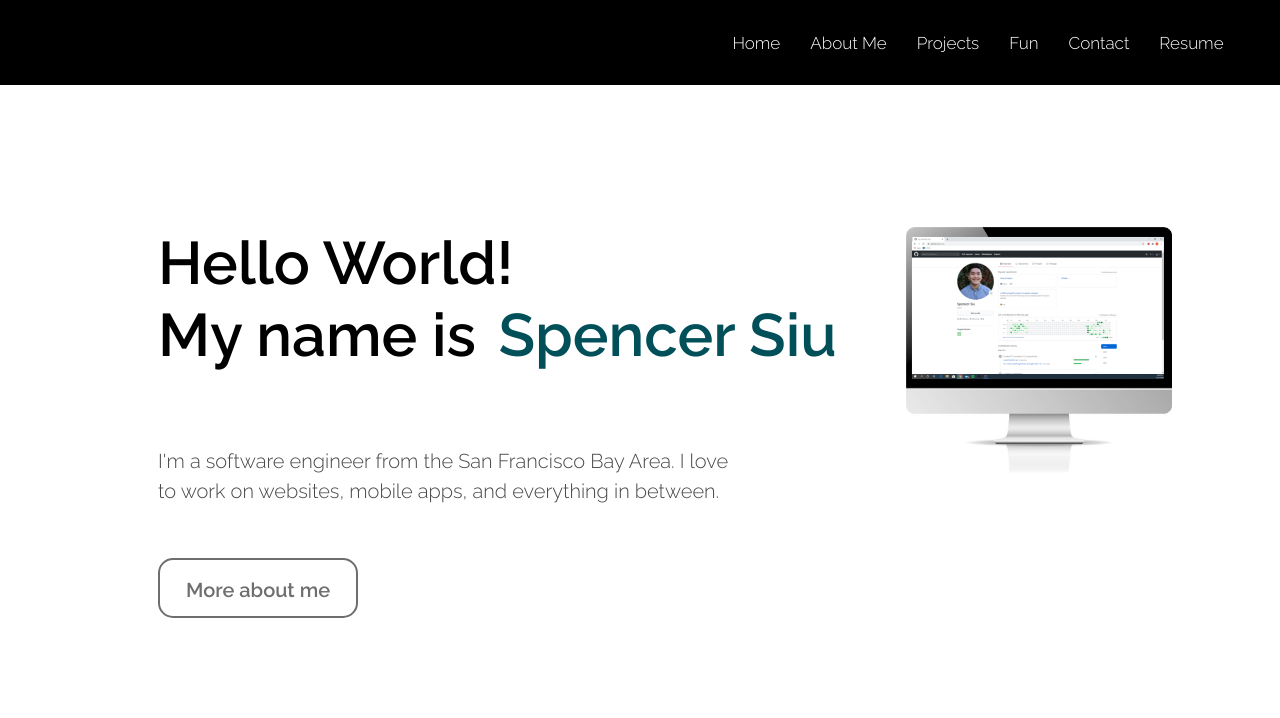
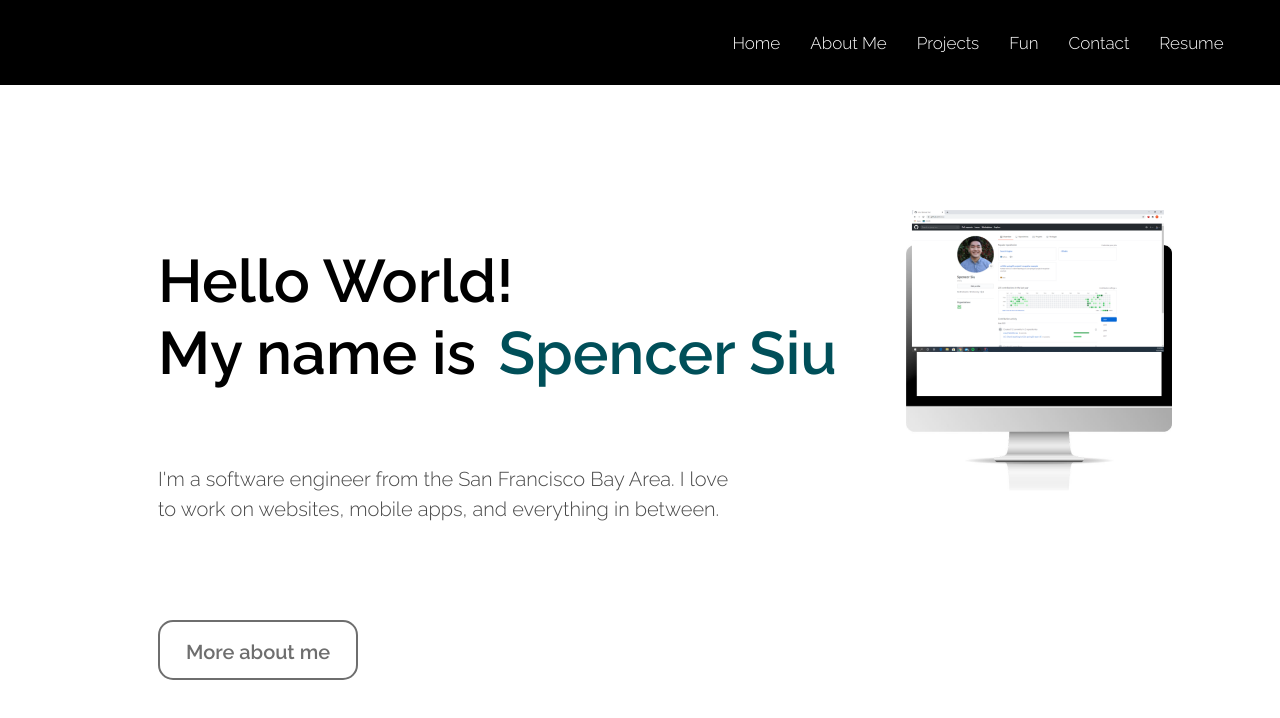
Before and after one commit to srsiu/PortfolioWebsite, a React (Create React App) app: page / in a window 1280 px wide. Shown: the top 718 px of the page. Built offline with nearby package versions, Linux system fonts and the light colour scheme.

Commit message:
more laptop resizing home page

```diff
--- a/src/homePage.css
+++ b/src/homePage.css
@@ -34,10 +34,17 @@
     height:auto;
 }
 
+.first-cont{
+    height:100%;
+}
+.first-row{
+    height:100%;
+}
+
 .intro-block{
     text-align:left;
     position: relative;
-    top:40%;
+    top:20%;
     left:10%;
 }
 
@@ -76,14 +83,14 @@
 
 .button-block{
     position:relative;
-    top:50%;
+    top:30%;
     left:10%;
-    height:100%
+    height:20%
 }
 
 .computer-block{
     position:absolute;
-    top:40%;
+    top:20%;
     left:20%;
     height:auto;
     width:70%;
@@ -99,7 +106,7 @@
 
 .slide-img{
     position:relative;
-    margin-top:43.5%;
+    margin-top:35.7%;
     margin-left:19%;
     width:72%;
     height:auto;
--- a/src/homePage.js
+++ b/src/homePage.js
@@ -8,8 +8,8 @@ import computer2 from "./img/computerscreen2.jpg"
 class HomePage extends Component{
     render(){
         return(
-            <div className="container">
-                <div className="row">
+            <div className="container first-cont">
+                <div className="row first-row">
                     <div className="col-sm-12 col-md-9 col-xl-8">
                         <div className="intro-block">
                             <h3 className="hello-world-font">
```
